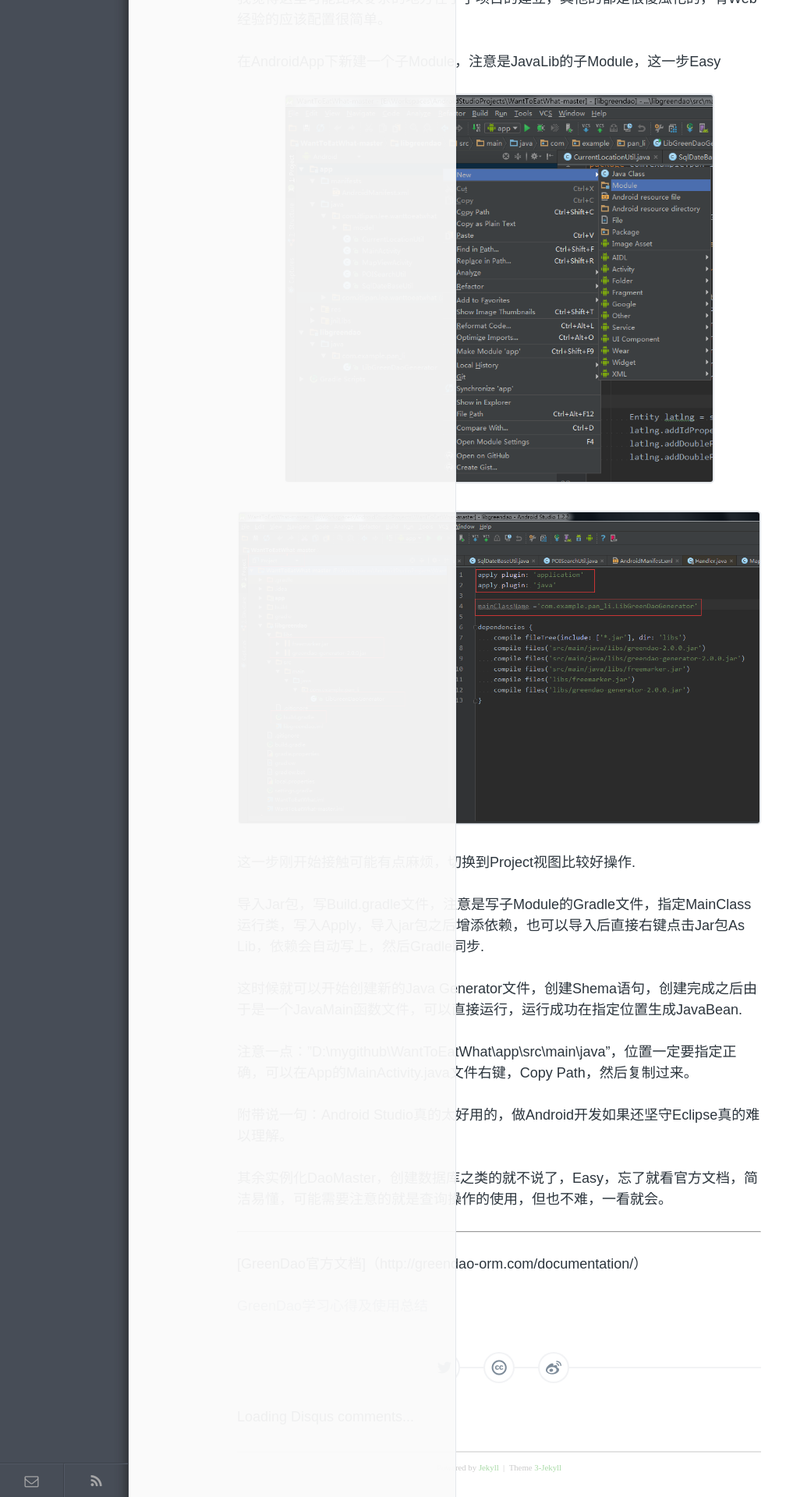
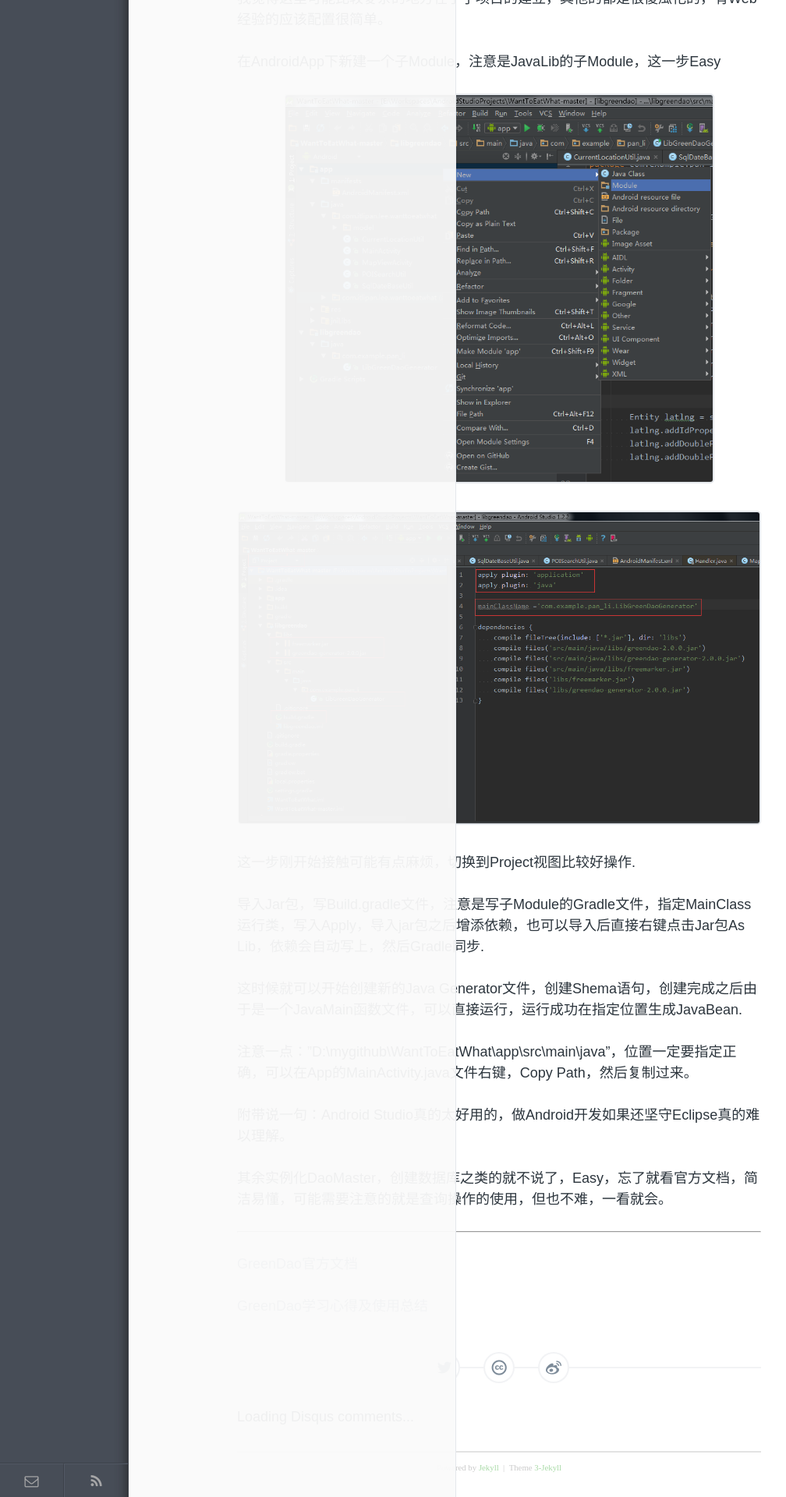
Before and after one commit to enlipan/enlipan.github.io, a Jekyll site: the page built from _posts/2015-8-4-android-green-dao.md, in a window 1280 px wide. Shown: the part 2345-4265 px from the top of the page at 78% size, without its empty margins (0-1008 px from the left). Built offline with Jekyll 4.4.1, drawn with Linux system fonts in a browser that asks for light colours; comment, search, counter and statistics services are not loaded.

Commit message:
Update 2015-8-4-android-green-dao.md

```diff
--- a/_posts/2015-8-4-android-green-dao.md
+++ b/_posts/2015-8-4-android-green-dao.md
@@ -102,6 +102,6 @@ Entity指代实体类，第一个要生成的实体类是 Restaurant.java，同
 
 ---
 
-[GreenDao官方文档]（http://greendao-orm.com/documentation/）
+[GreenDao官方文档](http://greendao-orm.com/documentation/)
 
 [GreenDao学习心得及使用总结](http://www.it165.net/pro/html/201401/9026.html)
```
